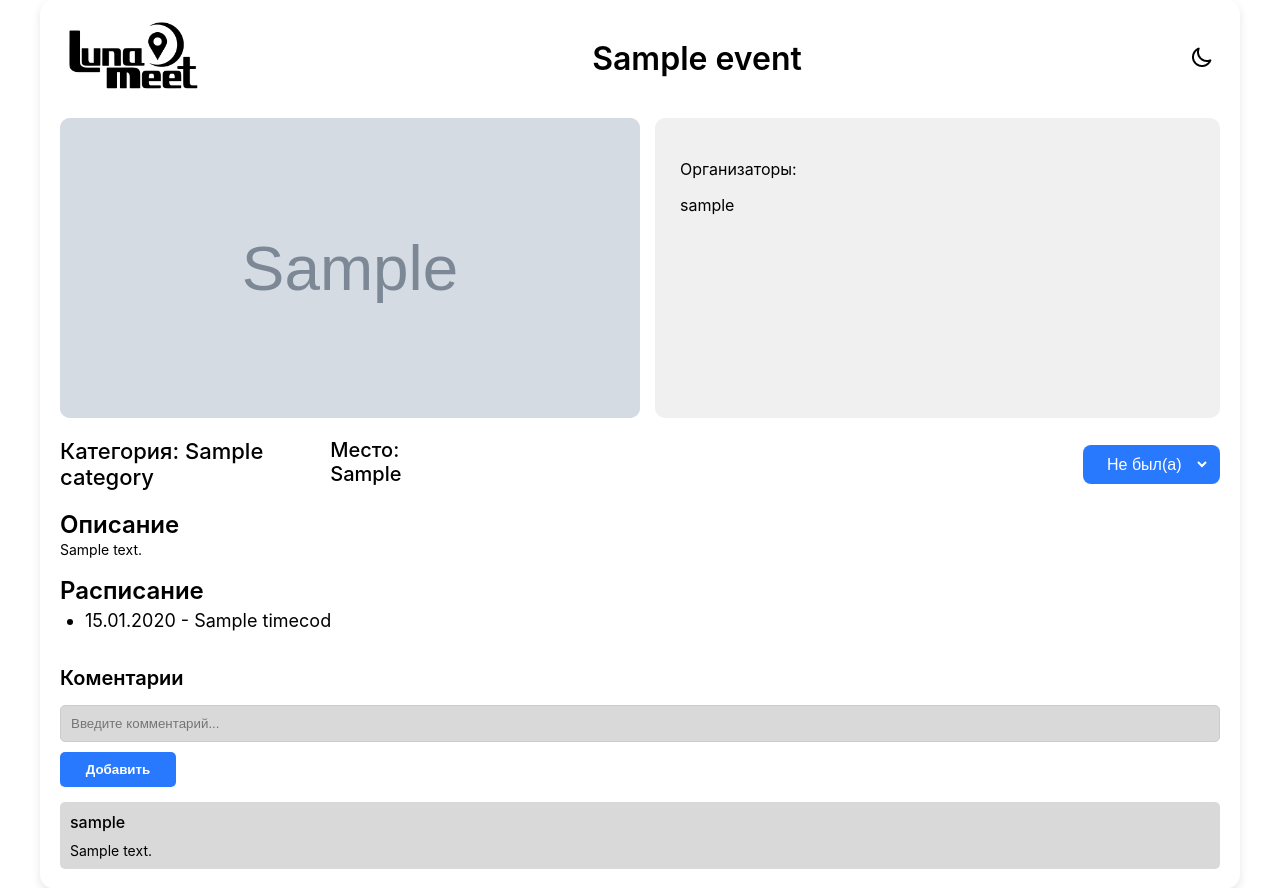
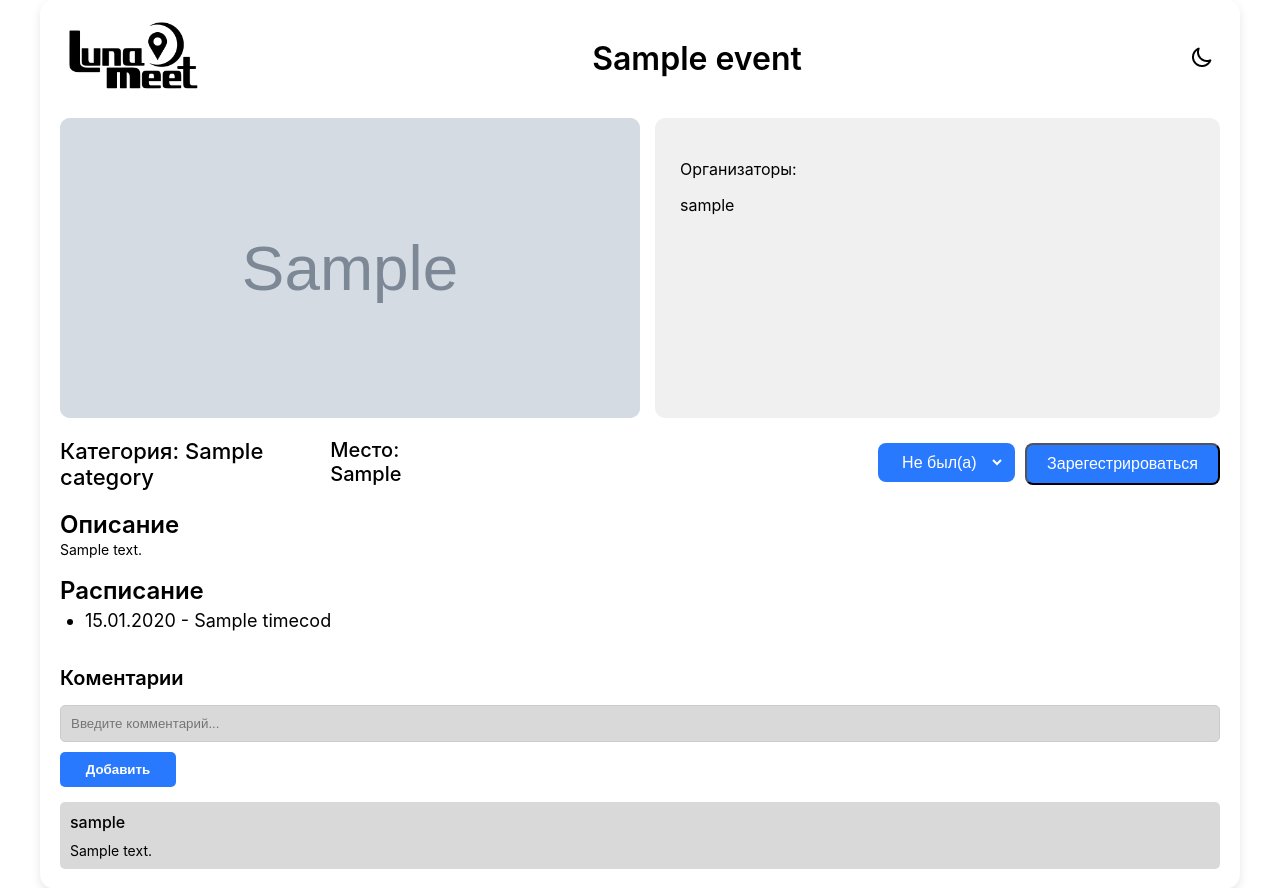
Before and after one commit to dench1ka/InnoHackathon-404_team-LunaMeet, a Django app: page /eventpage/1 in a window 1280 px wide. Shown: the part 21-909 px from the top of the page. Run offline with Django 5.2, Linux system fonts and the light colour scheme; tables that the repository leaves empty hold one stand-in row (values such as "Sample post"); grey boxes marked "Sample" are stand-in pictures.

Commit message:
add reg link

```diff
--- a/LunaMeet/LunaMeetSite/models.py
+++ b/LunaMeet/LunaMeetSite/models.py
@@ -86,6 +86,7 @@ class Event(models.Model):
     planed_users_id = models.ManyToManyField(User, through='Planed', related_name='planed_events')
     commented_users_id = models.ManyToManyField(User, through='Comments', related_name='commented_events')
     created_at = models.DateTimeField(auto_now=True)
+    reg_link = models.URLField(blank=True)
 
     def first_timecode(self):
         return self.time_codes.aggregate(Min('time'))['time__min']
--- a/LunaMeet/LunaMeetSite/static/css/eventpage.css
+++ b/LunaMeet/LunaMeetSite/static/css/eventpage.css
@@ -97,6 +97,12 @@ body {
   border-radius: 8px;
   padding: 5px 10px;
   color: #ffffff;
+}
+
+.select-block {
+    display: flex;
+    flex-direction: row;
+    gap: 10px;
 }
 
 .select {
--- a/LunaMeet/LunaMeetSite/static/js/add_event.js
+++ b/LunaMeet/LunaMeetSite/static/js/add_event.js
@@ -83,7 +83,11 @@ document.addEventListener('DOMContentLoaded', function() {
             formData.append('timecods[]', timecodText);
         }
 
-        console.log(formData);
+        const link_pattern = /^https:\/\/docs\.google\.com\/forms\/d\/.+$/;
+        if (link_pattern.test(formData.reg_link)){;
+            showPopup("Ссылка не направляет на google форму регистрации.", false)
+            return;
+        }
 
         try {
             const response = await fetch("http://127.0.0.1:8000/api-add-event", {
--- a/LunaMeet/LunaMeetSite/templates/add_event.html
+++ b/LunaMeet/LunaMeetSite/templates/add_event.html
@@ -78,6 +78,10 @@ background-color: white;
           </select>
         </div>
         <div class="form-group">
+            <label for="reg_link" class="text">Ссылка на форму регистрации:</label>
+            <input name="reg_link" type="text" id="reg_link" placeholder="Ссылка на форму регистрации">
+        </div>
+        <div class="form-group">
           <label for="organizerInput" class="text">Организаторы:</label>
           <div class="input-row">
             <input type="text" id="organizerInput" placeholder="Введите имя организатора">
--- a/LunaMeet/LunaMeetSite/templates/eventpage.html
+++ b/LunaMeet/LunaMeetSite/templates/eventpage.html
@@ -98,6 +98,15 @@
                     </select>
                 </div>
             </form>
+            <div class="reg-block">
+                {% if event.reg_link %}
+                <div>
+                    <a href="{{ event.reg_link }}" target="_blank">
+                        <button class="button">Зарегестрироваться</button>
+                    </a>
+                </div>
+                {% endif %}
+            </div>
         </div>
     </div>
 
--- a/LunaMeet/LunaMeetSite/views.py
+++ b/LunaMeet/LunaMeetSite/views.py
@@ -290,6 +290,7 @@ def add_event(request: HttpRequest):
         name = request.POST.get('name')
         description = request.POST.get('description')
         place = request.POST.get('place')
+        reg_link = request.POST.get('reg_link')
         category = request.POST.get('category')
         category = models.Category.objects.get(id=category)
 
@@ -305,6 +306,7 @@ def add_event(request: HttpRequest):
             name=name,
             description=description,
             place=place,
+            reg_link=reg_link,
             category=category,
         )
 
```
Also changed, not shown: LunaMeet/LunaMeetSite/templates/profile.html (+5 -5 lines), LunaMeet/LunaMeetSite/migrations/0009_event_reg_link.py (added), LunaMeet/LunaMeetSite/migrations/0010_alter_event_reg_link.py (added).
